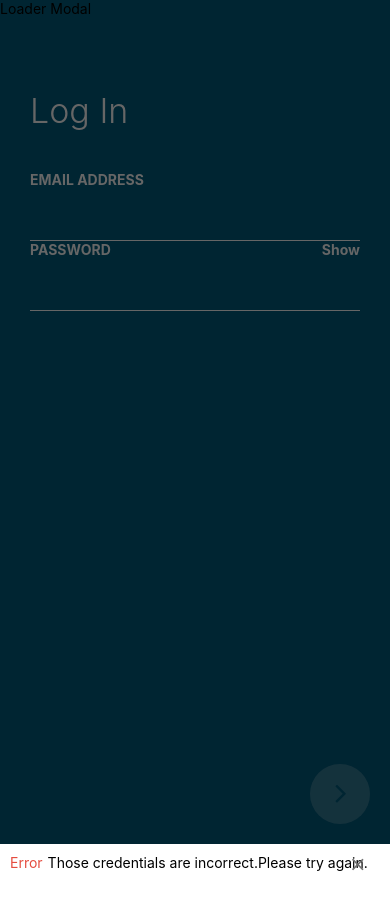
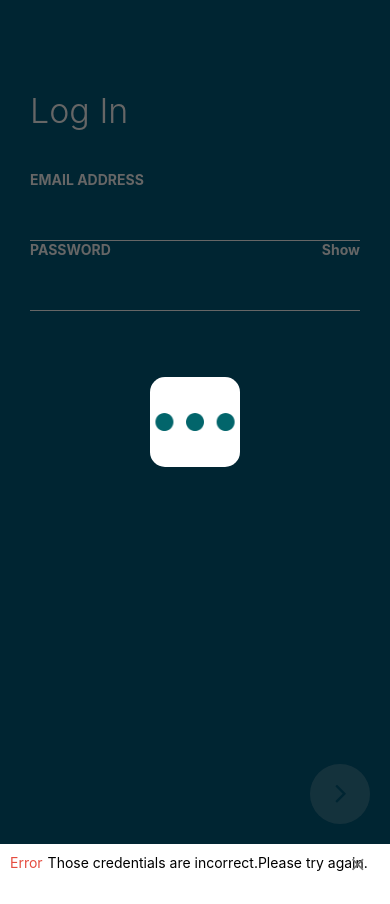
Before and after one commit to tjohnson1106/expanse, a React Native app: screen / in a window 390 px wide. Built offline with nearby package versions, Linux system fonts and the light colour scheme.

Commit message:
implemented loading gif

```diff
--- a/src/components/Loader.js
+++ b/src/components/Loader.js
@@ -1,5 +1,5 @@
 import React, { Component } from "react";
-import { View, Text, StyleSheet, Modal, Image } from "react-native";
+import { View, StyleSheet, Modal, Image } from "react-native";
 import { PropTypes } from "prop-types";
 import colors from "../util/styles/colors";
 
@@ -10,7 +10,12 @@ class Loader extends Component {
     return (
       <Modal animationType={animationType} visible={visible} transparent={true}>
         <View style={styles.wrapper}>
-          <Text>Loader Modal</Text>
+          <View style={styles.loaderContainer}>
+            <Image
+              style={styles.loaderImage}
+              source={require("../img/green_loader.gif")}
+            />
+          </View>
         </View>
       </Modal>
     );
@@ -31,6 +36,22 @@ const styles = StyleSheet.create({
     height: "100%",
     top: 0,
     left: 0
+  },
+  loaderContainer: {
+    width: 90,
+    height: 90,
+    backgroundColor: colors.white,
+    borderRadius: 15,
+    position: "absolute",
+    left: "50%",
+    top: "50%",
+    marginLeft: -45,
+    marginTop: -45
+  },
+  loaderImage: {
+    width: 90,
+    height: 90,
+    borderRadius: 15
   }
 });
 
```
Also changed, not shown: src/img/green_loader.gif (added), src/img/white_loader.gif (added).
